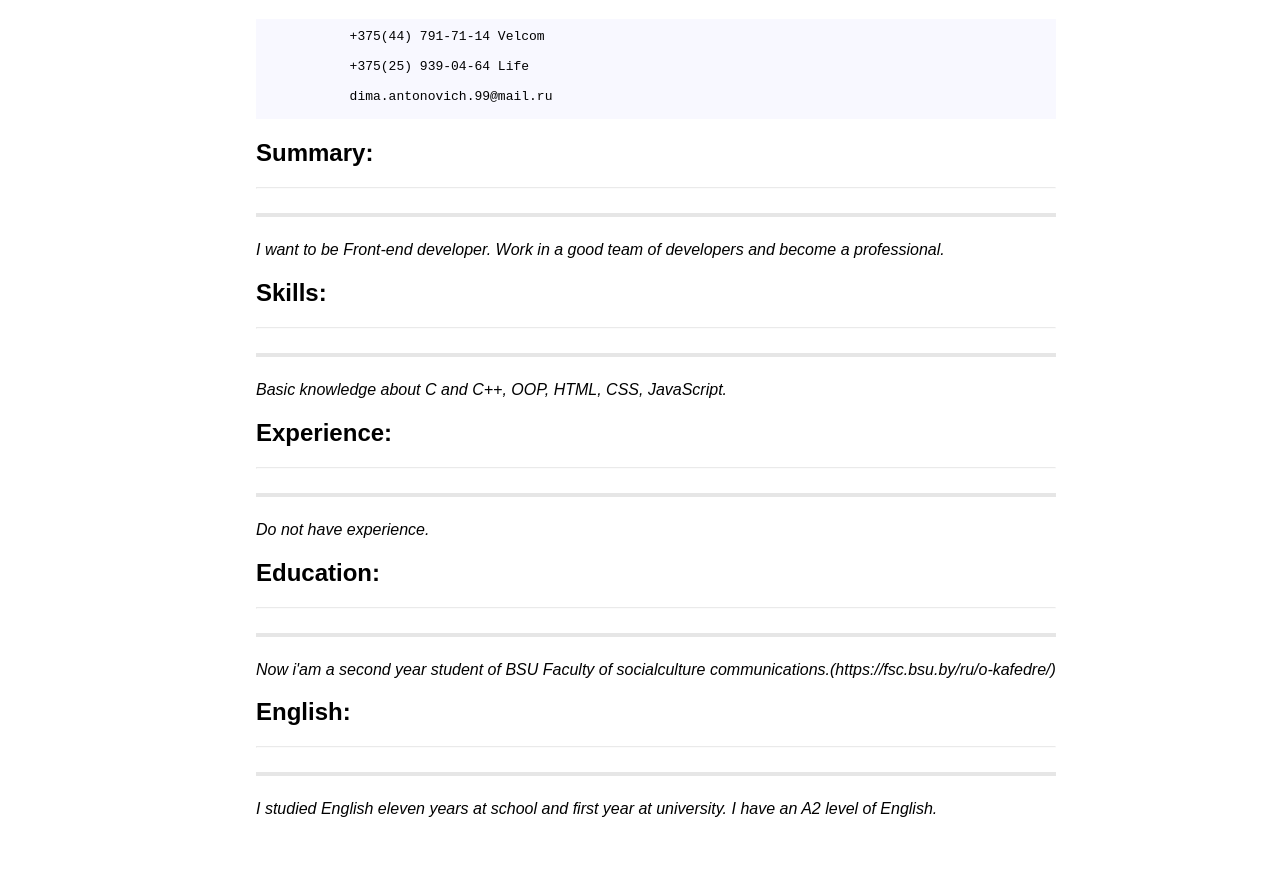
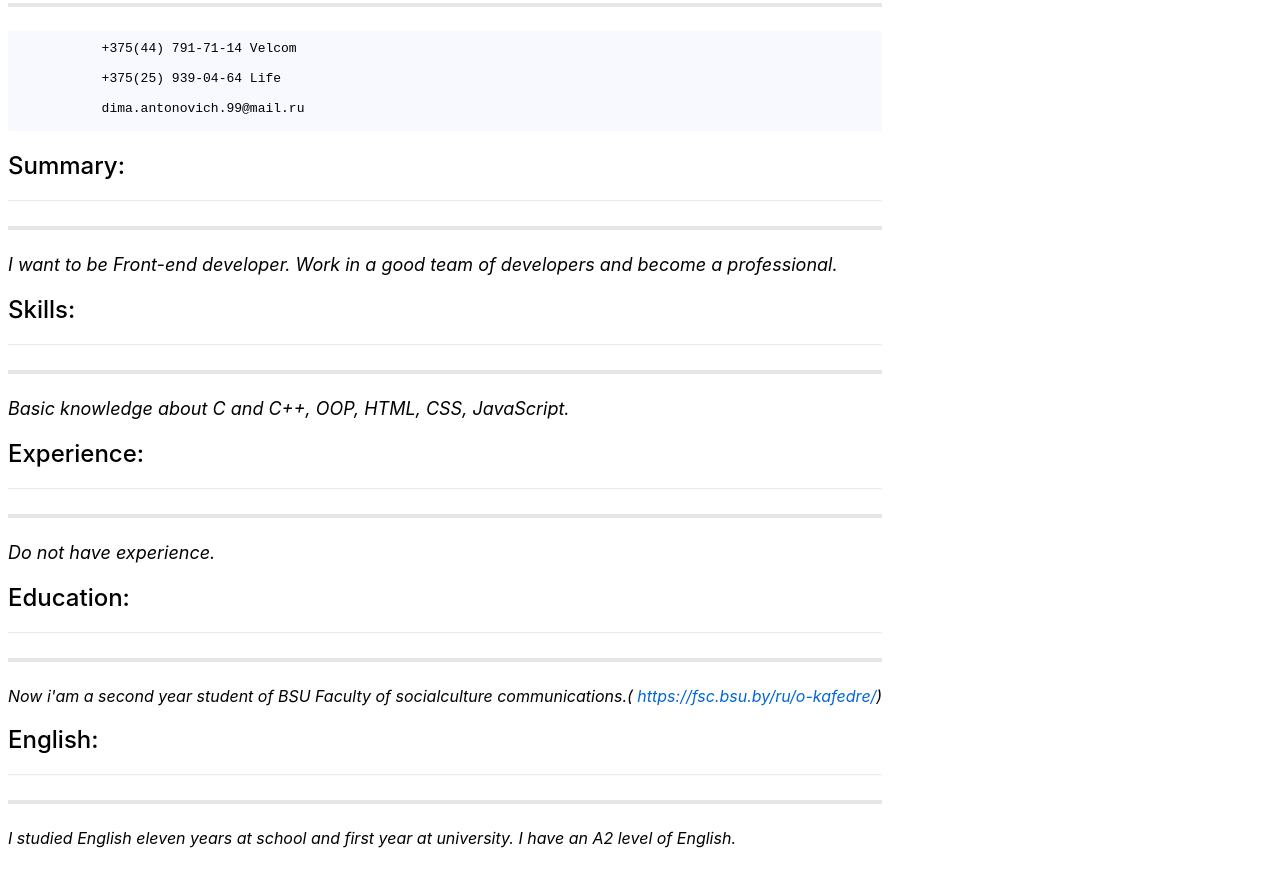
Before and after one commit to SifiFox/rsschool-2019Q1-cv, a plain HTML site: page index.html in a window 1280 px wide. Shown: the part 295-1182 px from the top of the page. Drawn offline with Linux system fonts and the light colour scheme; a script that the page names is missing.

Commit message:
fix: fix fonts

```diff
--- a/index.html
+++ b/index.html
@@ -8,6 +8,7 @@
     <script src="main.js"></script>
 </head>
 <body>
+    <div class="wrap">
     <hr class="boldhr">
     <h2>Name:</h2> <hr >
     <hr class="boldhr">
@@ -22,21 +23,22 @@
         </pre>
     <h2>Summary:</h2> <hr>
     <hr class="boldhr">
-    <i>I want to be Front-end developer.  Work in a good team of developers and become a professional.</i>
+<em><i>I want to be Front-end developer.  Work in a good team of developers and become a professional.</i></em>
     <h2>Skills:</h2> <hr>
     <hr class="boldhr">
-    <i>Basic knowledge about C and C++, OOP, HTML, CSS, JavaScript.</i>
+<em><i>Basic knowledge about C and C++, OOP, HTML, CSS, JavaScript.</i></em>
     <h2>Experience:</h2> <hr>
     <hr class="boldhr">
-    <i>Do not have experience.</i>
+<em><i>Do not have experience.</i></em>
     <h2>Education:</h2> <hr>
     <hr class="boldhr">
-    <i>Now i'am a second year student of BSU Faculty of socialculture communications.(https://fsc.bsu.by/ru/o-kafedre/)</i>
+</em><i>Now i'am a second year student of BSU Faculty of socialculture communications.(<a href="https://fsc.bsu.by/ru/o-kafedre/"><i> https://fsc.bsu.by/ru/o-kafedre/</i></a>)</i></em>
     <h2>English:</h2> <hr>
     <hr class="boldhr">
-    <i>I studied English eleven years at school and first year at university. I have an A2 level of English.</i><br>
+</em><i>I studied English eleven years at school and first year at university. I have an A2 level of English.</i><br></em>
     <br>
     <br>
     <br>
+    </div>
 </body>
 </html>
--- a/style.css
+++ b/style.css
@@ -1,11 +1,12 @@
 body{
-    font-family: Arial, Helvetica, sans-serif;
+    font-family: -apple-system, BlinkMacSystemFont, 'Segoe UI', Roboto, Oxygen, Ubuntu, Cantarell, 'Open Sans', 'Helvetica Neue', sans-serif;
     max-width:  1024px;
-    margin: 0 auto;
-    padding-left: 20%;
+    font-weight: 400;
     display: inline-block;
 }
-
+h2{
+    font-weight: 500;
+}
 pre{
     padding-top: 10px;
     background-color: ghostwhite;
@@ -31,3 +32,12 @@ hr{
     content: "";
     display: table;
 }
+
+
+a{
+    color: #0366d6;
+    text-decoration: none;
+}
+em{
+    font-size: 18px;
+}
```
